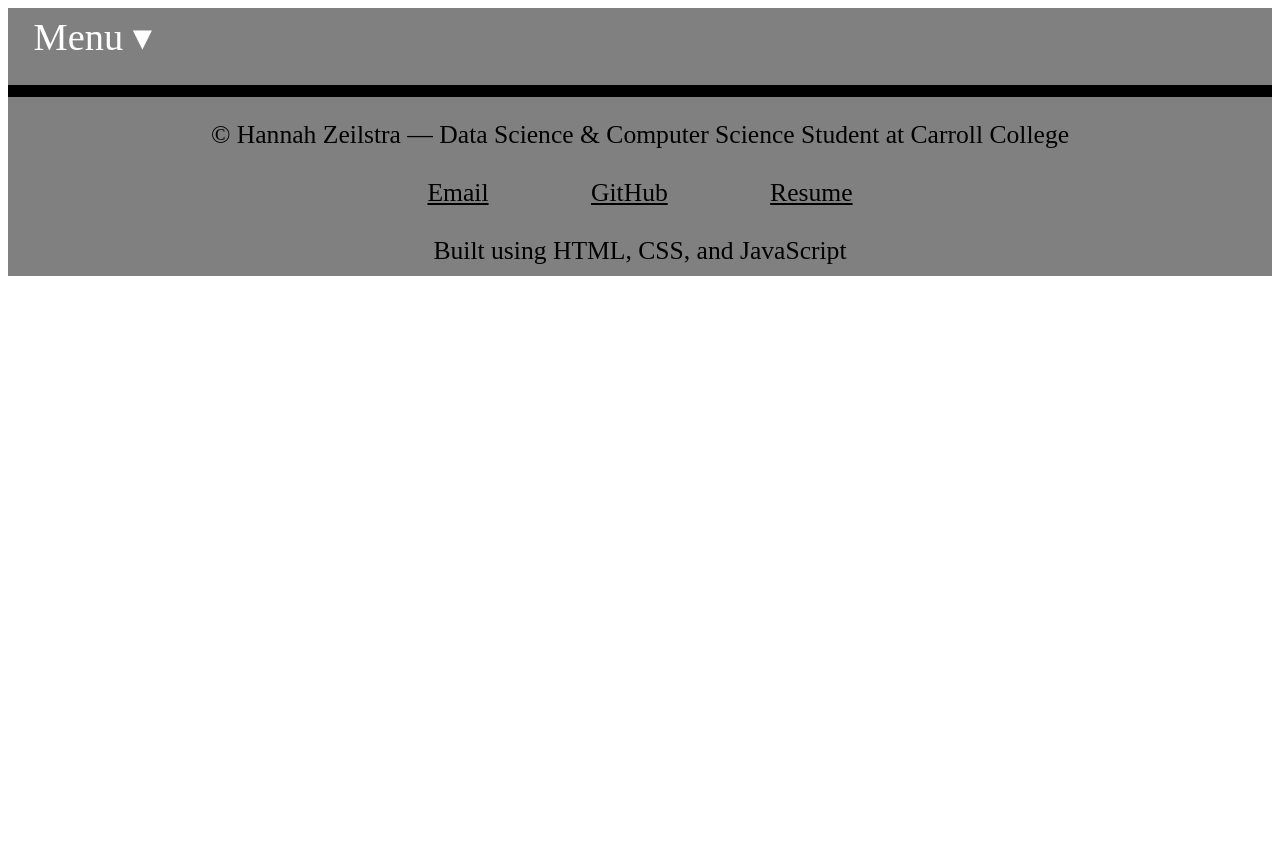
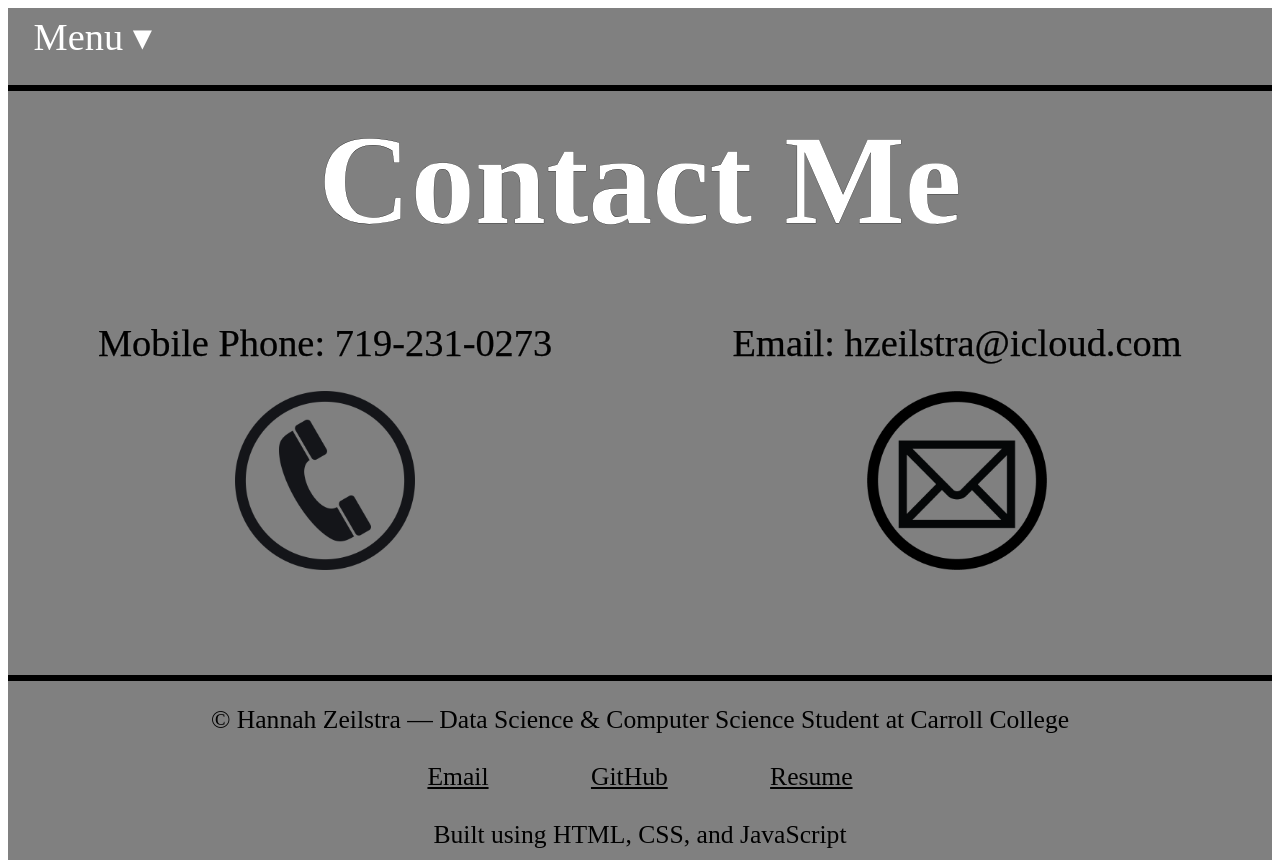
Before and after one commit to hzeilstra22/CS-202-Zeilstra, a plain HTML site: page pages/contactme.html in a window 1280 px wide. Before the commit the page ends 800 px from the top, so only its background shows below. Drawn offline with Linux system fonts and the light colour scheme; a web font is replaced by a local one.

Commit message:
Edited About and Contact Pages

```diff
--- a/pages/contactme.html
+++ b/pages/contactme.html
@@ -39,6 +39,16 @@
         </div>
       </div>
     </nav>
+    <main>
+        <h1 class="contact-page-head">Contact Me</h1>
+        <div class="Contact-Page">
+          <p class="Contact-Info">Mobile Phone: 719-231-0273
+            <img src="../assets/images/phone.png" alt="Python" class="Contact-Icon">
+          </p>
+          <p class="Contact-Info">Email: hzeilstra@icloud.com
+            <img src="../assets/images/email.png" alt="Email" class="Contact-Icon">
+          </p>
+    </main>
     <footer>
       <p>&copy; Hannah Zeilstra — Data Science & Computer Science Student at Carroll College</p>
 
--- a/styles/base.css
+++ b/styles/base.css
@@ -139,3 +139,29 @@ nav {
     padding-left: 2rem;
     padding-right: 2rem;
   }
+  .contact-page-head {
+    font-size: 5rem;
+    margin: 0.5rem;
+  }
+  .Contact-Icon {
+    width: 7rem;
+    height: 7rem;
+  }
+  .Contact-Info {
+    padding: 1.25rem;
+    padding-top: 0.5rem;
+    font-family: 'Koulen';
+    -webkit-text-stroke: #000000;
+    -webkit-text-stroke-width: 0.25px;
+    font-size: 1.5rem;
+    text-align: center;
+  }
+  .Contact-Page {
+    display: flex;
+    justify-content: space-evenly;
+    align-items: center;
+  }
+  .About-Page {
+    display: flex;
+    justify-content: space-evenly;
+  }
```
Also changed, not shown: index.html (+2 -2 lines), pages/about.html (+7 -1 lines), assets/images/email.png (added), assets/images/phone.png (added), 1 other file.
